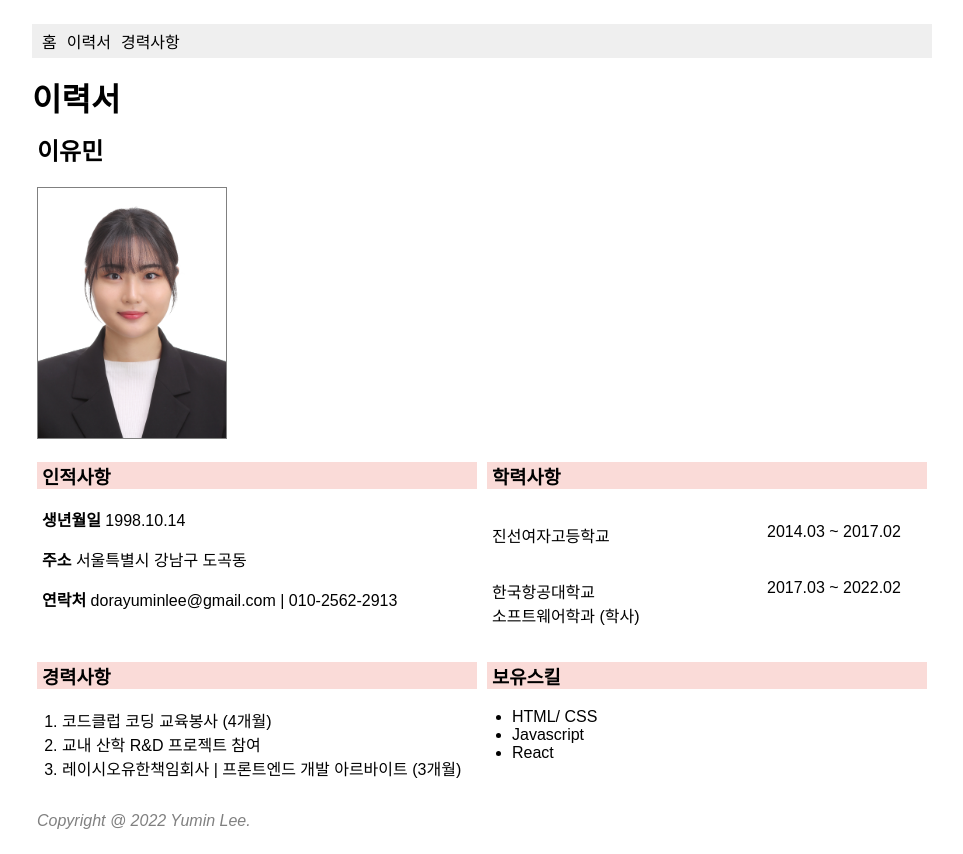
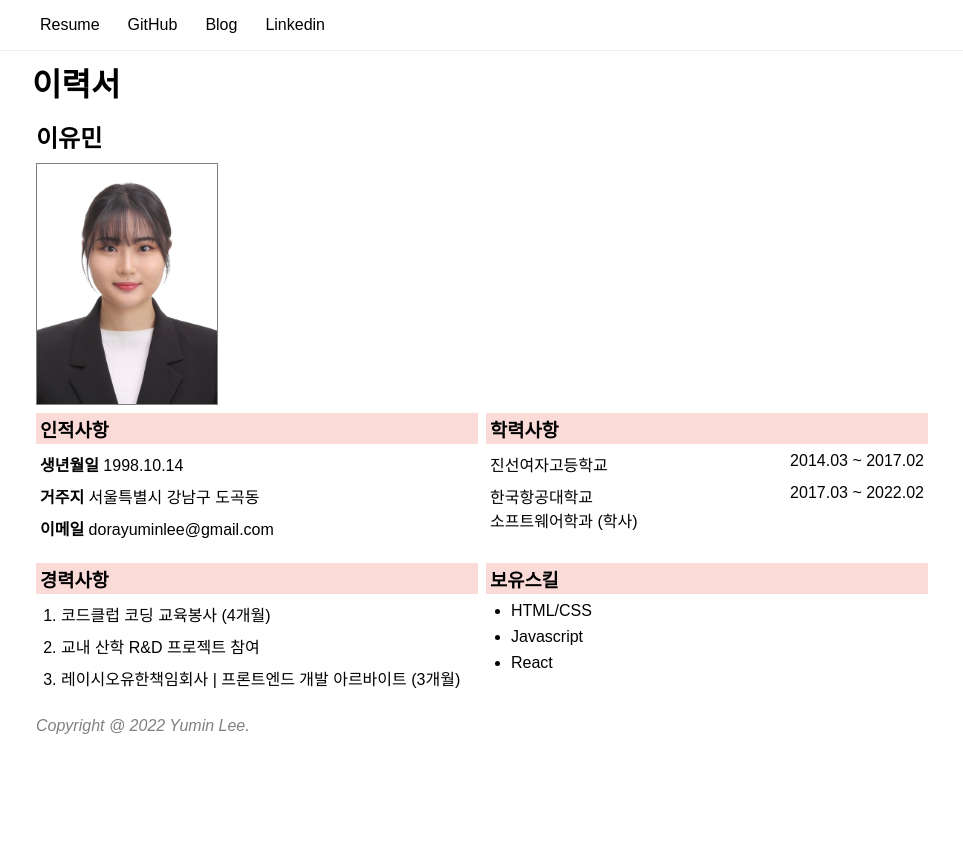
Before and after one commit to jin05154/elice-cv-test, a plain HTML site: page index.html in a window 1280 px wide. Shown: the whole page, without its empty margins (158-1121 px from the left). After the commit the page ends 800 px from the top, so only its background shows below. Drawn offline with Linux system fonts and the light colour scheme; a web font is replaced by a local one.

Commit message:
[style] 페이지 구조 수정 및 애니메이션 추가

```diff
--- a/index.css
+++ b/index.css
@@ -1,7 +1,15 @@
 @import url("https://fonts.googleapis.com/css2?family=IBM+Plex+Sans+KR&display=swap");
 
+/* common */
 * {
+  margin: 0;
+  padding: 0;
   font-family: "IBM Plex Sans KR", sans-serif;
+}
+
+:root {
+  --border-color: #efefef;
+  --subheading-background: #fadbd8;
 }
 
 html {
@@ -10,60 +18,64 @@ html {
 }
 
 body {
-  width: 900px;
+  width: 100%;
+}
+
+h3 {
+  background-color: var(--subheading-background);
+  color: black;
+  padding: 2px 0 2px 4px;
 }
 
 p {
-  padding: 0 5px;
+  padding: 4px;
 }
 
-ul li a {
+/* header */
+nav {
+  width: 100%;
+}
+
+nav ul {
+  list-style: none;
+  display: flex;
+  flex-direction: row;
+  padding-left: calc(50% - 450px);
+  margin-bottom: 8px;
+  border-bottom: 1px solid var(--border-color);
+}
+
+nav ul li {
+  padding: 16px 20px 16px 8px;
+}
+
+nav ul li a {
   text-decoration: none;
   color: black;
+  transition: 0.3s color;
 }
 
-ul li a:hover {
+nav ul li a:hover {
   color: pink;
 }
 
-header {
-  display: flex;
-  flex-direction: column;
+/* main */
+main {
+  width: 900px;
+  margin: 0 auto;
 }
 
-header ul {
-  list-style: none;
-  padding: 0 5px;
-  display: flex;
-  flex-direction: row;
-  background-color: #efefef;
+#top-name {
+  padding: 4px;
 }
 
-header ul li {
-  padding: 5px;
+#top-name h2 {
+  margin-block-start: 0.4em;
+  margin-block-end: 0.4em;
 }
 
-h1 {
-  margin-block-start: 0;
-  margin-block-end: 0;
-}
-
-h3 {
-  background-color: #fadbd8;
-  color: black;
-  padding-left: 5px;
-}
-
-#picture {
-  padding: 0 5px;
-}
-
-#picture h2 {
-  margin-block-start: 0.5em;
-}
-
-#picture img {
-  height: 250px;
+#top-name img {
+  height: 240px;
   border: 1px solid gray;
 }
 
@@ -73,22 +85,58 @@ h3 {
 }
 
 .grid-container section {
-  padding: 0 5px;
+  height: 150px;
+  padding: 0 4px;
 }
 
-.grid-edu {
-  display: grid;
-  grid-template-columns: 5fr 3fr;
+#personal ul {
+  list-style: none;
+  padding: 4px;
 }
 
-#workex ol {
-  padding-inline-start: 25px;
+#personal ul li {
+  padding: 4px 0;
 }
 
-#skills ul {
-  padding-inline-start: 25px;
+#email {
+  text-decoration: none;
+  color: black;
+  transition: 0.3s color;
 }
 
+#email:hover {
+  color: pink;
+}
+
+#grid-edu {
+  display: grid;
+  grid-template-columns: 1fr 1fr;
+  padding: 4px 0;
+}
+
+#period {
+  text-align: right;
+}
+
+#workex ol, #skills ul {
+  padding: 4px 4px 4px 25px;
+}
+
+#workex ol li, #skills ul li {
+  padding: 4px 0;
+}
+
+#skills ul li a {
+  text-decoration: none;
+  color: black;
+  transition: 0.3s color;
+}
+
+#skills ul li a:hover {
+  color: pink;
+}
+
+/* footer */
 footer {
   color: gray;
   font-style: italic;
--- a/index.html
+++ b/index.html
@@ -10,28 +10,33 @@
   <header>
     <nav>
       <ul>
-        <li><a href="#">홈</a></li>
-        <li><a href="#cv">이력서</a></li>
-        <li><a href="#workex">경력사항</a></li>
+        <li><a href="#">Resume</a></li>
+        <li><a href="https://github.com/jin05154" target="_blank">GitHub</a></li>
+        <li><a href="https://snakehips.tistory.com/" target="_blank">Blog</a></li>
+        <li><a href="https://www.linkedin.com/in/dorayuminlee/" target="_blank">Linkedin</a></li>
       </ul>
     </nav>
   </header>
   <main>
     <h1 id="cv">이력서</h1>
-    <section id="picture">
+    <section id="top-name">
       <h2>이유민</h2>
-      <img src="image/profile.jpg" alt="profile picture" height="300px" />
+      <img src="image/profile.jpg" alt="profile picture" />
     </section>
     <div class="grid-container">
       <section id="personal">
         <h3>인적사항</h3>
-        <p><strong>생년월일 </strong>1998.10.14</p>
-        <p><strong>주소 </strong>서울특별시 강남구 도곡동</p>
-        <p><strong>연락처 </strong>dorayuminlee@gmail.com | 010-2562-2913</p>
+        <ul>
+          <li><strong>생년월일 </strong>1998.10.14</li>
+          <li><strong>거주지 </strong>서울특별시 강남구 도곡동</li>
+          <li><strong>이메일 </strong>
+            <a href="mailto:dorayuminlee@gmail.com" id="email">dorayuminlee@gmail.com</a>
+          </li>
+        </ul>
       </section>
       <section id="education">
         <h3>학력사항</h3>
-        <div class="grid-edu">
+        <div id="grid-edu">
           <p>진선여자고등학교</p>
           <p id="period">2014.03 ~ 2017.02</p>
           <p>한국항공대학교<br />소프트웨어학과 (학사)</p>
@@ -50,8 +55,7 @@
         <h3>보유스킬</h3>
         <ul>
           <li>
-            <a href="https://www.w3schools.com/html/">HTML</a>/
-            <a href="https://www.w3schools.com/css/">CSS</a>
+            <a href="https://www.w3schools.com/html/">HTML</a>/<a href="https://www.w3schools.com/css/">CSS</a>
           </li>
           <li><a href="https://www.w3schools.com/js/">Javascript</a></li>
           <li><a href="https://reactjs.org/">React</a></li>
```
